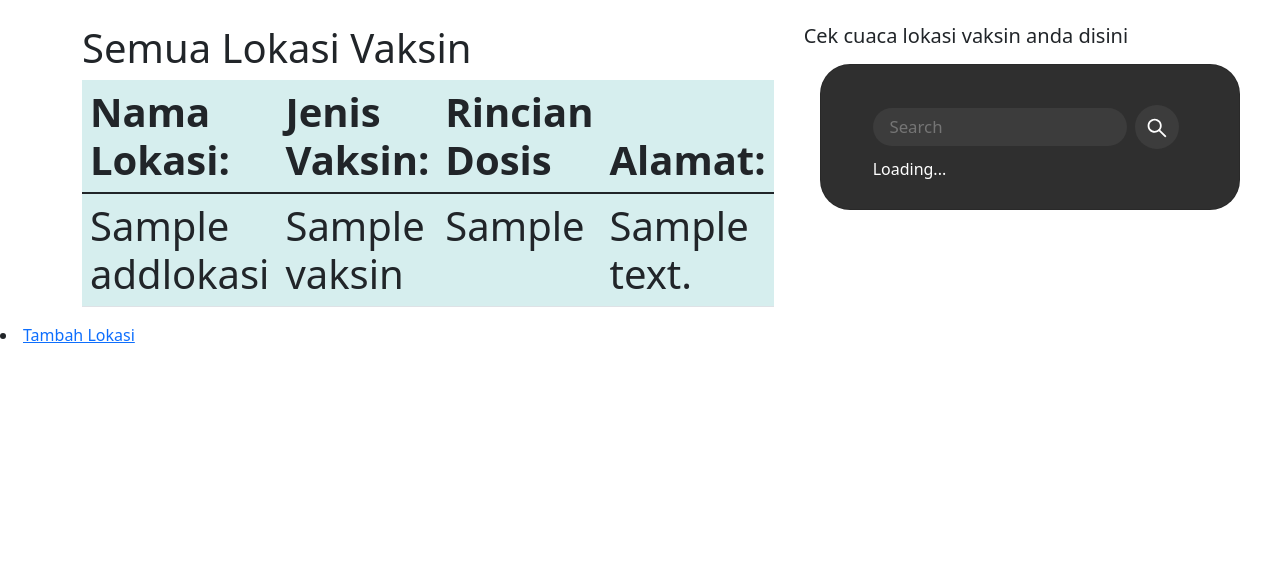
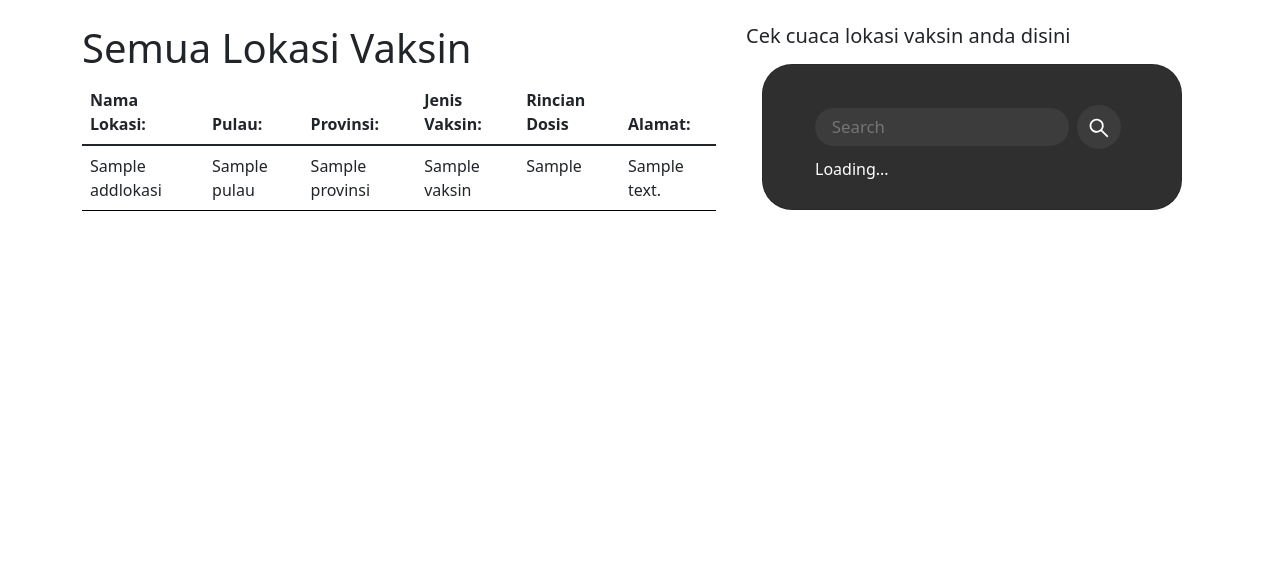
Before and after one commit to rayrayray15/tugas-tengah-semester-pbp, a Django app: page /lokasi-vaksin/ in a window 1280 px wide. Shown: the part 92-678 px from the top of the page. Run offline with Django 3.2, Linux system fonts and the light colour scheme; tables that the repository leaves empty hold one stand-in row (values such as "Sample post").

Commit message:
lokasi vaksin push ke 2

```diff
--- a/LokasiVaksin/admin.py
+++ b/LokasiVaksin/admin.py
@@ -1,7 +1,8 @@
 from django.contrib import admin
 
 # Register your models here.
-from .models import AddLokasi, Pulau, Vaksin
+from .models import AddLokasi, Pulau, Vaksin, Provinsi
 admin.site.register(AddLokasi)
 admin.site.register(Pulau)
 admin.site.register(Vaksin)
+admin.site.register(Provinsi)
--- a/LokasiVaksin/models.py
+++ b/LokasiVaksin/models.py
@@ -3,6 +3,13 @@ from django.db import models
 # Create your models here.
 class Pulau(models.Model):
     NamaLokasi = models.CharField(max_length=20)
+
+    def __str__(self):
+        return self.NamaLokasi
+
+class Provinsi(models.Model):
+    NamaLokasi = models.CharField(max_length=20)
+    pulau = models.ForeignKey(Pulau, on_delete=models.CASCADE, null=True)
 
     def __str__(self):
         return self.NamaLokasi
@@ -13,12 +20,15 @@ class Vaksin(models.Model):
         return self.NamaVaksin
 
 class AddLokasi(models.Model):
-    pulau = models.ForeignKey(Pulau, on_delete=models.CASCADE, null=True)
+    pulau = models.ForeignKey(Pulau, on_delete=models.SET_NULL, blank =True, null=True)
     NamaLokasi = models.CharField(max_length=20)
+    provinsi = models.ForeignKey(Provinsi, on_delete=models.SET_NULL, blank =True, null=True)
     JenisVaksin = models.ForeignKey(Vaksin, on_delete=models.CASCADE, null=True)
     RincianDosis = models.CharField(max_length=20)
     Alamat = models.TextField()
 
-
     def __str__(self):
         return self.NamaLokasi
+
+    class Meta:
+        ordering = ['pulau']
--- a/LokasiVaksin/templates/indexLokasi.html
+++ b/LokasiVaksin/templates/indexLokasi.html
@@ -1,4 +1,4 @@
-{% extends "base.html" %}
+{% extends "base2.html" %}
 {% load static %}
 
 
@@ -22,7 +22,7 @@
     justify-content: center;
 }
 
-button {
+#tombol-cuaca {
     margin: 0.5em;
     border-radius: 50%;
     border: none;
@@ -46,7 +46,7 @@ input.search-bar {
     width: calc(100% - 100px)
 }
 
-button:hover {
+#tombol-cuaca:hover {
     background-color: white;
     color: #000000;
 }
@@ -87,10 +87,26 @@ h1.temp {
 }
 .container{
     display: flex;
-
+    margin-bottom: 16rem;
 }
 .container-cuaca{
   margin-left: 30px;
+}
+tr {
+  background-color: white;
+  border-color: black;
+}
+#tombol-tambah{
+  margin: 0.5em;
+    border-radius: 10%;
+    border: none;
+    background: #7e1a652b;
+    color: rgb(0, 0, 0);
+    transition: 0.2s ease-in-out;
+    cursor: pointer;
+    font-size: small;
+    width: 8rem;
+    height: 3rem;
 }
 
 </style>
@@ -98,10 +114,13 @@ h1.temp {
 <div class="container">
   <div class="container-vaksin">
     <h1>Semua Lokasi Vaksin<h1>
+      <h3></h3>
       <table class="table">
           <thead>
-            <tr>
+            <tr >
               <th>Nama Lokasi: </th>
+              <th>Pulau: </th>
+              <th>Provinsi: </th>
               <th>Jenis Vaksin: </th>
               <th>Rincian Dosis</th>
               <th>Alamat: </th>
@@ -111,6 +130,8 @@ h1.temp {
             {%for i in lokasi%}
             <tr>
               <td>{{i.NamaLokasi}}</td>
+              <td>{{i.pulau}}</td>
+              <td>{{i.provinsi}}</td>
               <td>{{i.JenisVaksin}}</td>
               <td>{{i.RincianDosis}}</td>
               <td>{{i.Alamat}}</td>
@@ -124,7 +145,7 @@ h1.temp {
       <div class="card">
         <div class="search">
             <input type="text" class="search-bar" placeholder="Search">
-            <button><svg stroke="currentColor" fill="currentColor" stroke-width="0" viewBox="0 0 1024 1024" height="1.5em"
+            <button id="tombol-cuaca"><svg stroke="currentColor" fill="currentColor" stroke-width="0" viewBox="0 0 1024 1024" height="1.5em"
                 width="1.5em" xmlns="http://www.w3.org/2000/svg">
                 <path
                  d="M909.6 854.5L649.9 594.8C690.2 542.7 712 479 712 412c0-80.2-31.3-155.4-87.9-212.1-56.6-56.7-132-87.9-212.1-87.9s-155.5 31.3-212.1 87.9C143.2 256.5 112 331.8 112 412c0 80.1 31.3 155.5 87.9 212.1C256.5 680.8 331.8 712 412 712c67 0 130.6-21.8 182.7-62l259.7 259.6a8.2 8.2 0 0 0 11.6 0l43.6-43.5a8.2 8.2 0 0 0 0-11.6zM570.4 570.4C528 612.7 471.8 636 412 636s-116-23.3-158.4-65.6C211.3 528 188 471.8 188 412s23.3-116.1 65.6-158.4C296 211.3 352.2 188 412 188s116.1 23.2 158.4 65.6S636 352.2 636 412s-23.3 116.1-65.6 158.4z">
@@ -142,8 +163,14 @@ h1.temp {
             <div class="wind">Wind speed: 6.2 km/h</div>
         </div>
     </div>
+    {% if request.user.is_staff %}
+    <button onclick="window.location.href='/lokasi-vaksin/tambah-lokasi'" id="tombol-tambah">Tambah Lokasi
+    </button>
+    {% endif %}
+
     </div>
+
 </div>
 
-<li><a href="/lokasi-vaksin/tambah-lokasi" title="">Tambah Lokasi</a></li>
+
 {% endblock contents %}
--- a/LokasiVaksin/urls.py
+++ b/LokasiVaksin/urls.py
@@ -1,9 +1,8 @@
 from django.urls.resolvers import URLPattern
 from django.urls import path
-from .views import index, addLokasiDef, cuaca
+from .views import index, addLokasiDef
 
 urlpatterns = [
     path('', index, name='lokasi_vaksin'),
-    path('tambah-lokasi', addLokasiDef),
-    path('weather', cuaca),
+    path('tambah-lokasi', addLokasiDef, name = 'lokasi_add'),
 ]
--- a/LokasiVaksin/views.py
+++ b/LokasiVaksin/views.py
@@ -1,5 +1,5 @@
 from django.shortcuts import render, redirect
-from .models import AddLokasi
+from .models import AddLokasi, Pulau, Provinsi
 from .forms import addLokasiForm
 
 from django.contrib.auth.decorators import login_required
@@ -23,11 +23,8 @@ def addLokasiDef(request):
         if add_form.is_valid():
             add_form.save()
 
-            return redirect('')
+            return redirect('lokasi_vaksin')
     response = {
         'add_form': add_form
     }
     return render(request, 'addLokasi.html', response)
-
-def cuaca(request):
-    return render(request, 'weather.html')
```
Also changed, not shown: LokasiVaksin/forms.py (+27 -1 lines), LokasiVaksin/templates/addLokasi.html (+14 -3 lines), LokasiVaksin/templates/weather.html (deleted, +0 -41 lines), LokasiVaksin/migrations/0004_auto_20211105_1430.py (added), LokasiVaksin/migrations/0005_auto_20211105_1627.py (added), LokasiVaksin/migrations/0006_addlokasi_provinsi.py (added), LokasiVaksin/migrations/0007_auto_20211105_1631.py (added), LokasiVaksin/migrations/0008_auto_20211105_1746.py (added), LokasiVaksin/templates/base2.html (renamed from LokasiVaksin/templates/base.html).
